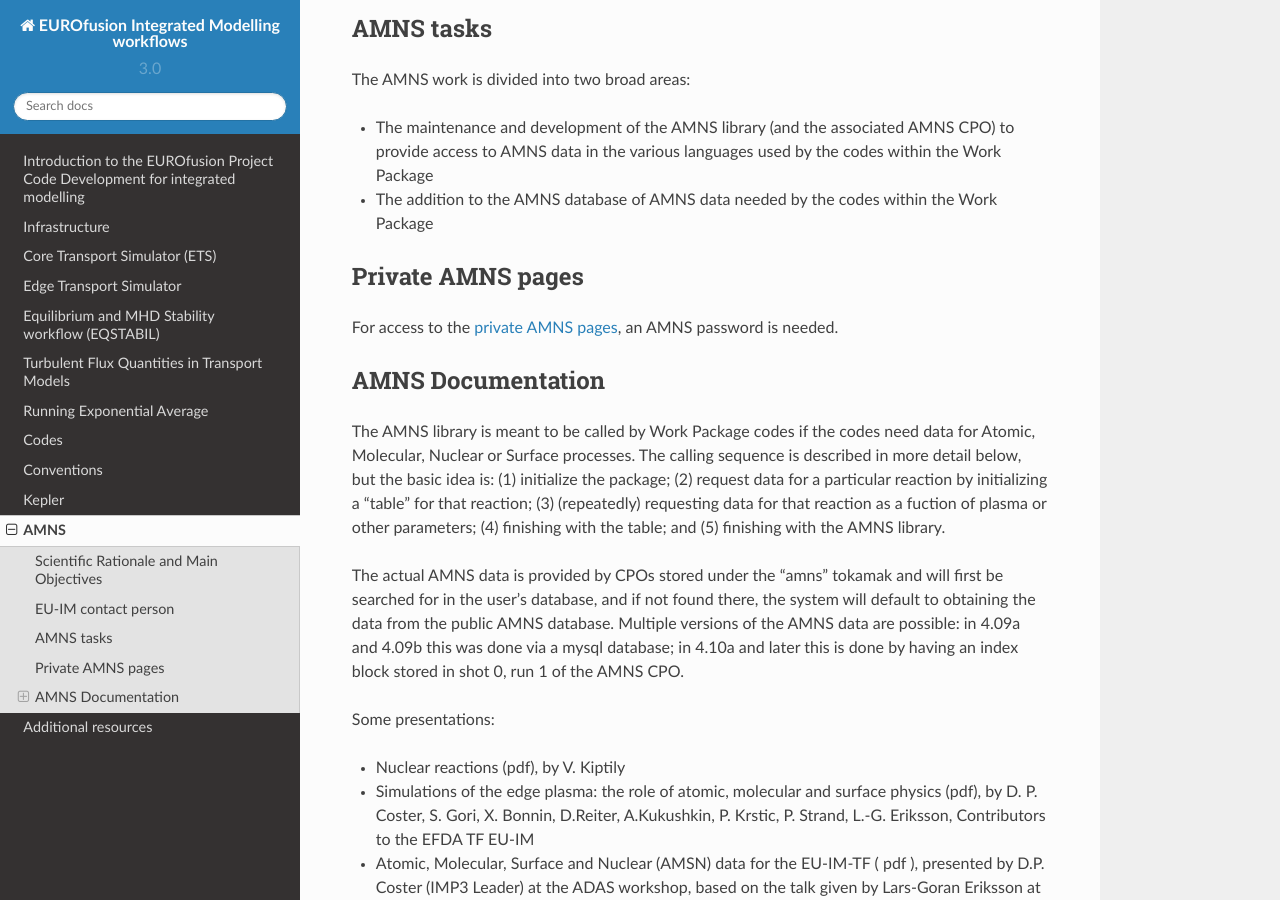
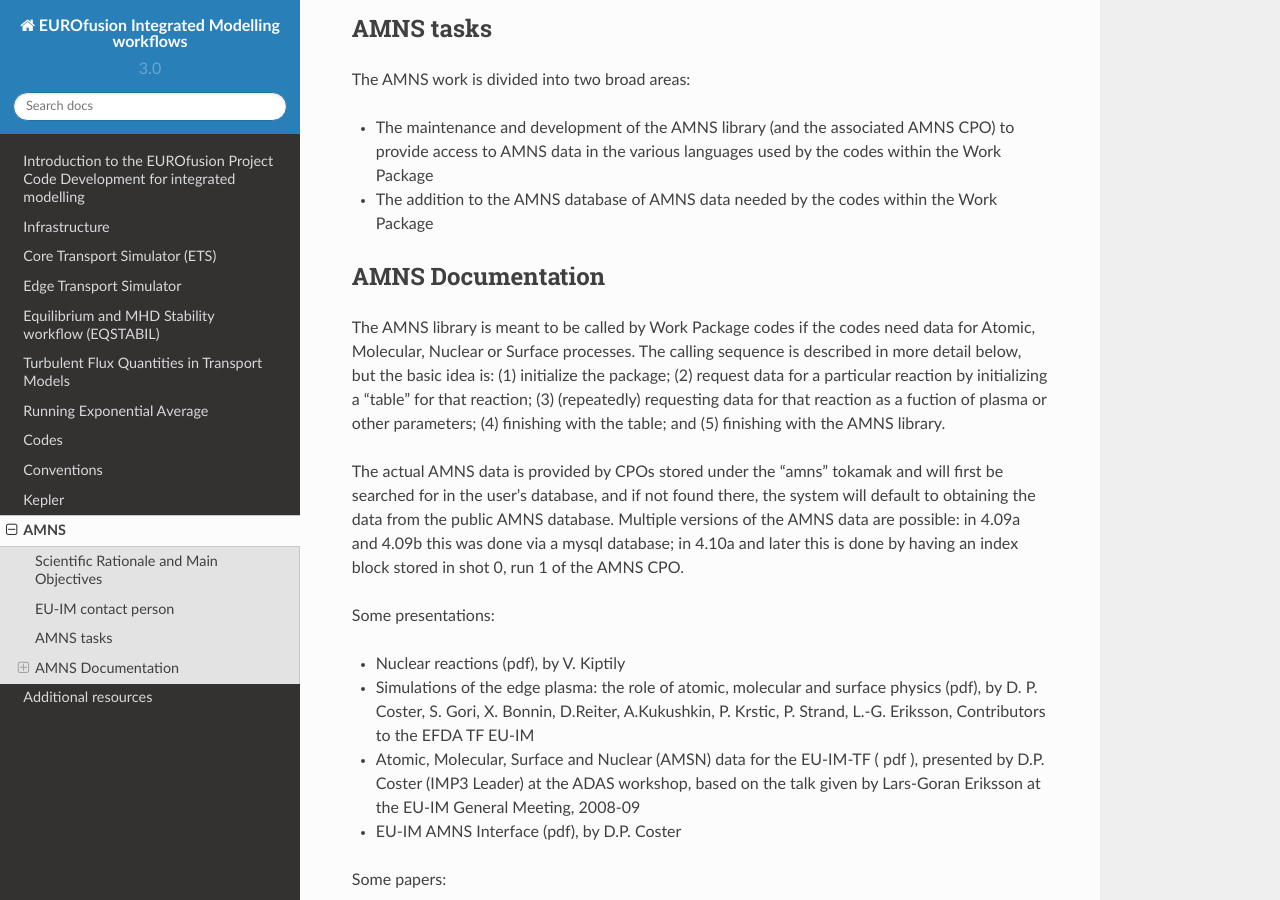
Before and after one commit to WPCD-Workflows/documentation, a Sphinx documentation site: the page built from source/amns.rst, in a window 1280 px wide and 900 px high, scrolled down 596 px. Built offline with Sphinx 7.4.7 and the Read the Docs theme 2.0.0, drawn with Linux system fonts in a browser that asks for light colours.

Commit message:
Update amns.rst

```diff
--- a/source/amns.rst
+++ b/source/amns.rst
@@ -38,13 +38,6 @@ The AMNS work is divided into two broad areas:
    languages used by the codes within the Work Package
 -  The addition to the AMNS database of AMNS data needed by the codes
    within the Work Package
-
-Private AMNS pages
-==================
-
-For access to the `private AMNS
-pages <https://www.eufus.eu/AMNS/html/index.html>`__, an AMNS
-password is needed.
 
 .. _amns_documentation:
 
```
